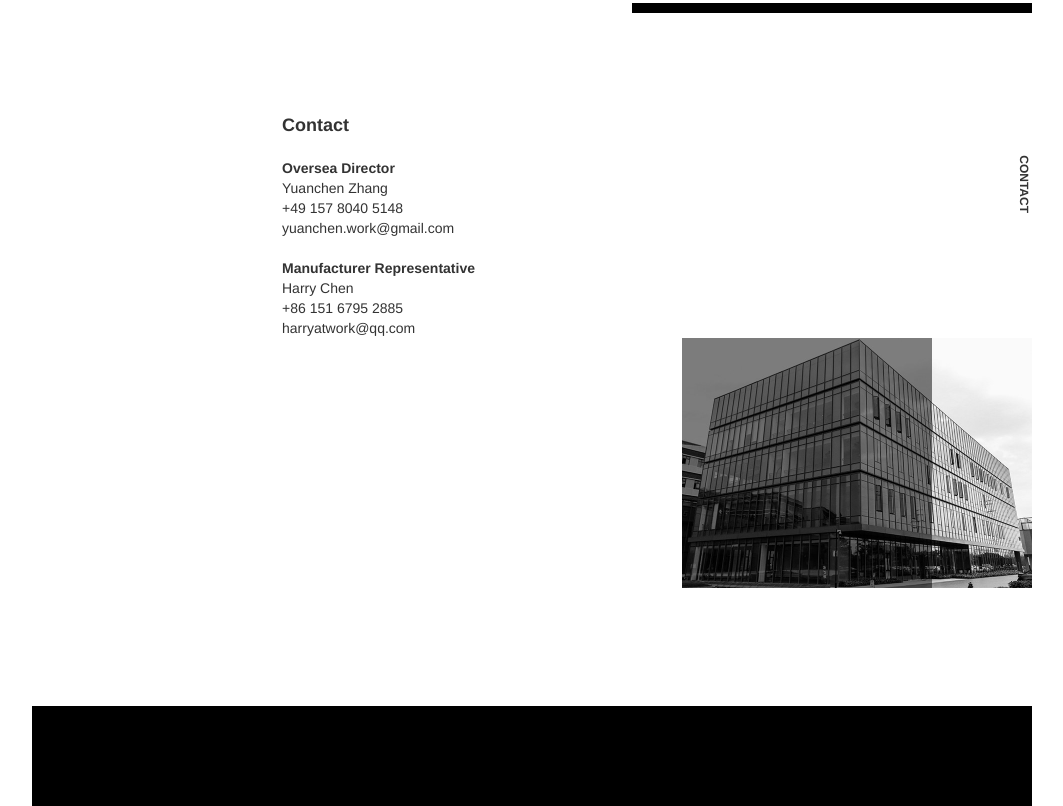
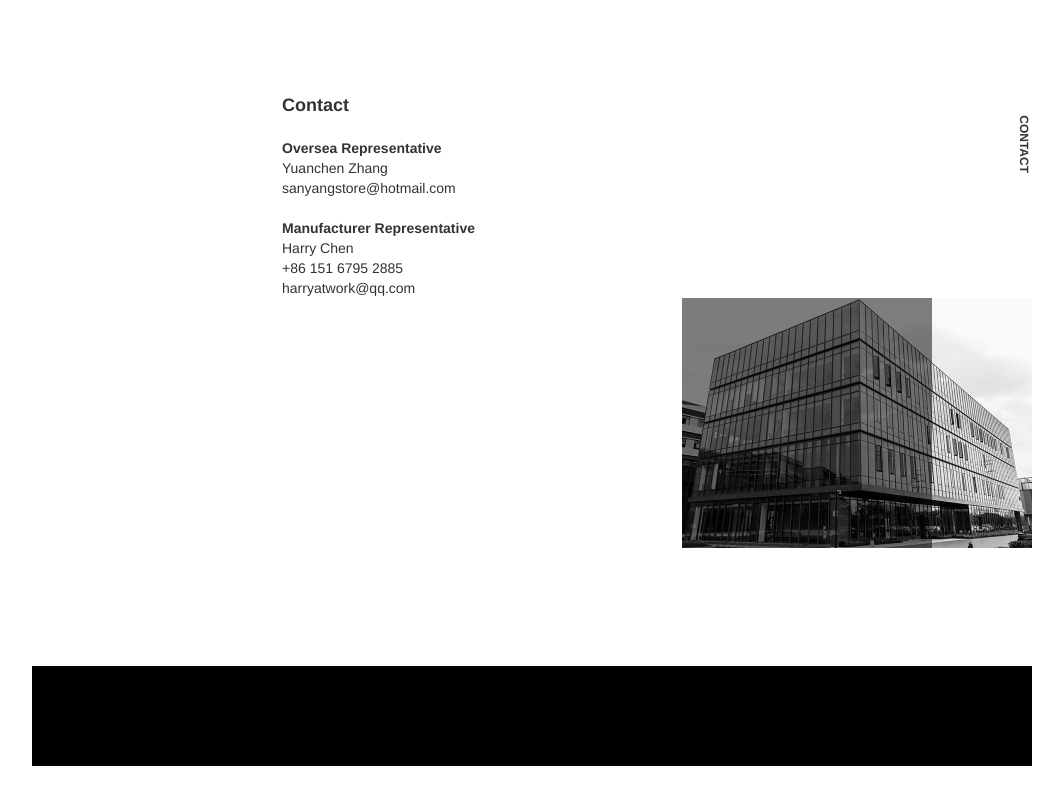
Before and after one commit to alfmunny/sanyang, a plain HTML site: page index.html in a window 1280 px wide. Shown: the part 2353-3159 px from the top of the page, without its empty margins (108-1171 px from the left). After the commit the page ends 3119 px from the top, so only its background shows below. Drawn offline with nearby package versions, Linux system fonts and the light colour scheme.

Commit message:
change the contact

```diff
--- a/index.html
+++ b/index.html
@@ -72,7 +72,7 @@
       <img src="img/about.jpg">
       <div id="history">
         <span class="title">Our Story</span><br><br>
-        <span>Sanyang Shisha Factory was established six years ago. We devote ourselves to make high quality shisha accessories. We have a store based in Yiwu, Zhejiang, China. Most of the business we have done were offline. To provide better service and fast respond we’ve decided to extend our business to online. That’s why we established SANYANG NETWORK CO., LTD. We are working on this online part really seriously and wish to get more satisfaction from our customers. Furthermore, our brand new online store will be released soon enough, and hope everyone will like it.</span>
+        <span>Sanyang Shisha Factory was established six years ago. We devote ourselves to make high quality shisha accessories. We have a store based in Yiwu, Zhejiang, China. Most of the business we have done were offline. To provide better service and fast respond we’ve decided to extend our business to online. That’s why we established SANYANG NETWORK CO., LTD. We are working on this online part really seriously and wish to get more satisfaction from our customers. Furthermore, our brand new online store will be released soon.</span>
       </div>
       <span class="tag">ABOUT</span>
       <div class="beam b4"></div>
@@ -81,10 +81,9 @@
     <div id="contact">
       <div id="info">
         <span class="title">Contact</span><br><br>
-        <span class="sec-title">Oversea Director</span><br>
+        <span class="sec-title">Oversea Representative</span><br>
         <span>Yuanchen Zhang</span><br>
-        <span>+49 157 8040 5148</span><br>
-        <span>yuanchen.work@gmail.com</span><br><br>
+        <span>sanyangstore@hotmail.com</span><br><br>
         <span class="sec-title">Manufacturer Representative</span><br>
         <span>Harry Chen</span><br>
         <span>+86 151 6795 2885</span><br>
```
